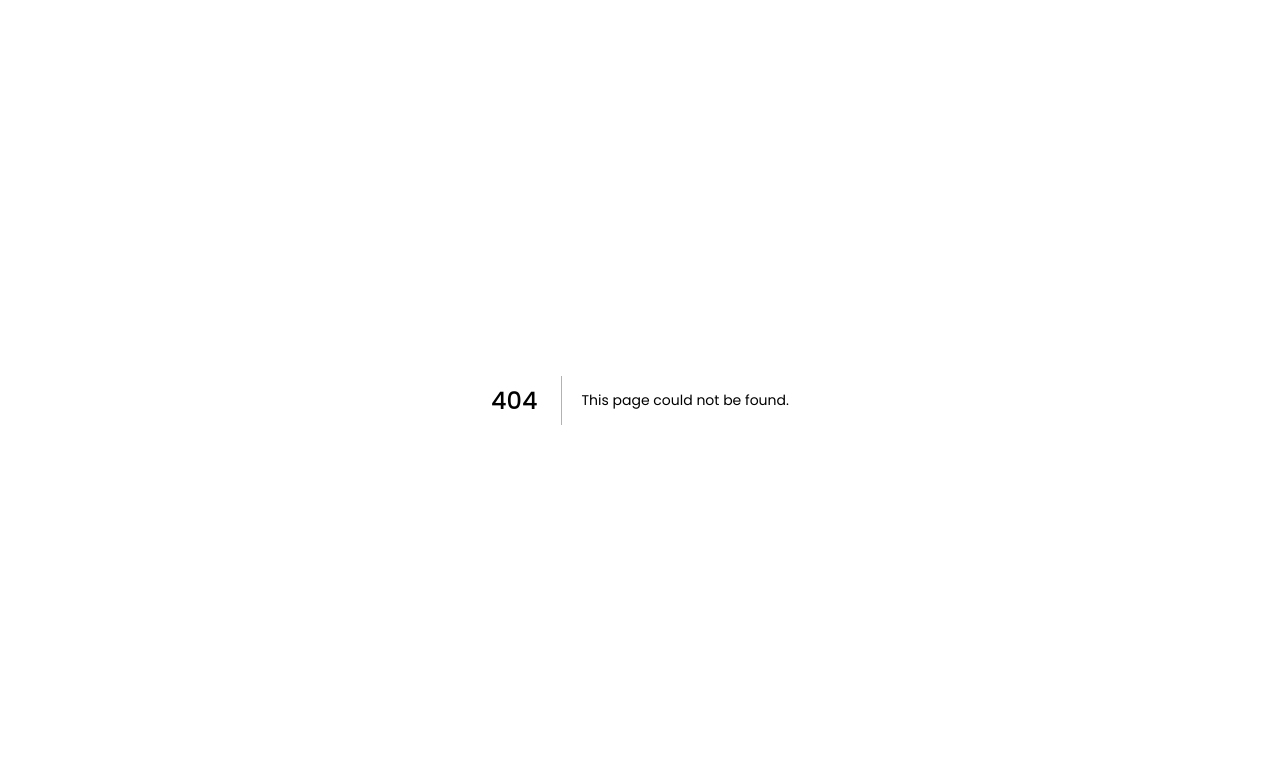
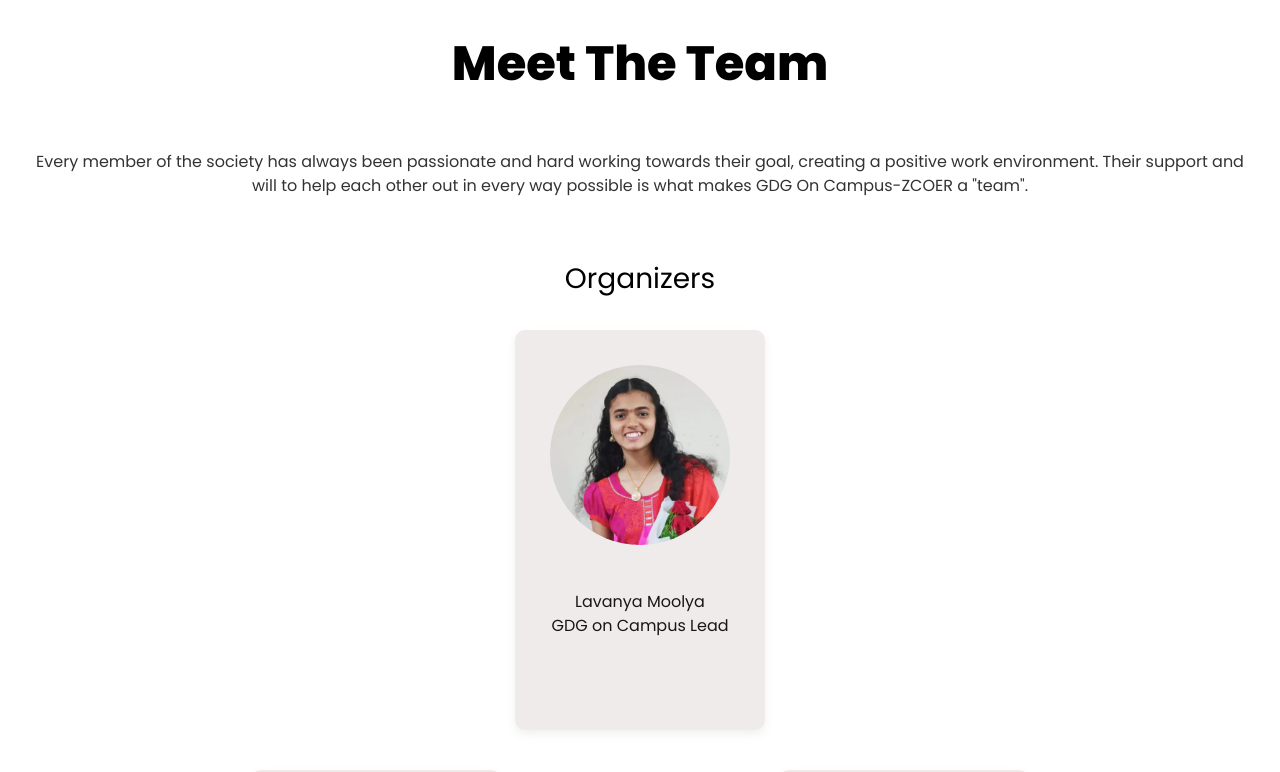
Before and after one commit to master-ginger/GDGZCOER-Website, a Next.js app in the folder gdgzcoer/: page /team in a window 1280 px wide. Before the commit this address had no page. Shown: the top 772 px of the page. Built offline with nearby package versions, Linux system fonts and the light colour scheme.

Commit message:
Resolved conflicts for Team and events page

```diff
--- a/gdgzcoer/src/app/events/page.jsx
+++ b/gdgzcoer/src/app/events/page.jsx
@@ -2,8 +2,8 @@
     Author :- Prathamesh Kothalkar
 */
 import Image from "next/image";
-import Navbar from "../components/Navbar";
-import Footer from "../components/Footer";
+import Navbar from "@/components/Navbar";
+import Footer from "@/components/Footer";
 import Link from "next/link";
 
 export default function Page() {
--- a/gdgzcoer/src/app/globals.css
+++ b/gdgzcoer/src/app/globals.css
@@ -1,5 +1,4 @@
 @import url('https://fonts.googleapis.com/css2?family=Poppins:ital,wght@0,100;0,200;0,300;0,400;0,500;0,600;0,700;0,800;0,900;1,100;1,200;1,300;1,400;1,500;1,600;1,700;1,800;1,900&display=swap');
-@import '~@fortawesome/fontawesome-free/css/all.css';
 @tailwind base;
 @tailwind components;
 @tailwind utilities;
--- a/gdgzcoer/src/app/page.js
+++ b/gdgzcoer/src/app/page.js
@@ -1,5 +1,5 @@
-import Homepage from "./components/Homepage";
-import TeamCard from './components/teamcard';
+import Homepage from "@/components/Homepage";
+import TeamCard from "@/components/teamcard";
 
 
 export default function Home() {
--- /dev/null
+++ b/gdgzcoer/src/app/team/page.js
@@ -0,0 +1,5 @@
+import TeamCard from "@/components/teamcard";
+
+export default function Team(){
+    return <TeamCard/>
+}
--- a/gdgzcoer/src/components/Navbar.jsx
+++ b/gdgzcoer/src/components/Navbar.jsx
@@ -6,10 +6,6 @@
 import { useState } from "react";
 import Image from "next/image";
 import Link from "next/link";
-<<<<<<< HEAD:gdgzcoer/src/components/Navbar.jsx
-import { FaHome } from "react-icons/fa";
-=======
->>>>>>> upstream/main:gdgzcoer/src/app/components/Navbar.jsx
 
 const Navbar = () => {
   const [isSidebarOpen, setIsSidebarOpen] = useState(false);
@@ -58,9 +54,9 @@
     <Link href="#" className="hover:text-blue-400 transition-colors">
       Home
     </Link>
-    <a href="#" className="hover:text-blue-400 transition-colors">
+    <Link href="/team" className="hover:text-blue-400 transition-colors">
       Team
-    </a>
+    </Link>
     <Link href="/events" className="hover:text-blue-400 transition-colors">
       Events
     </Link>
--- a/gdgzcoer/src/components/teamcard.js
+++ b/gdgzcoer/src/components/teamcard.js
@@ -483,7 +483,7 @@
 ];
 
 // Main App Component
-function App() {
+function TeamCard() {
   return (
     <div className="App">
       <div className="ShowcaseTeam_ShowcaseTeam__3cxr+">
@@ -533,4 +533,4 @@
   );
 }
 
-export default App;
+export default TeamCard;
```
